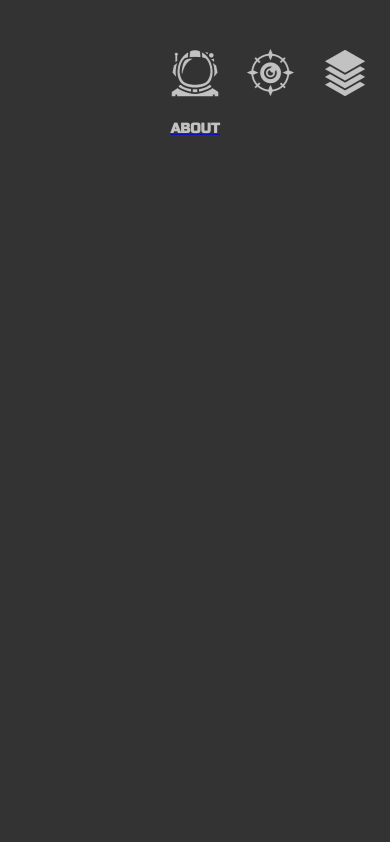
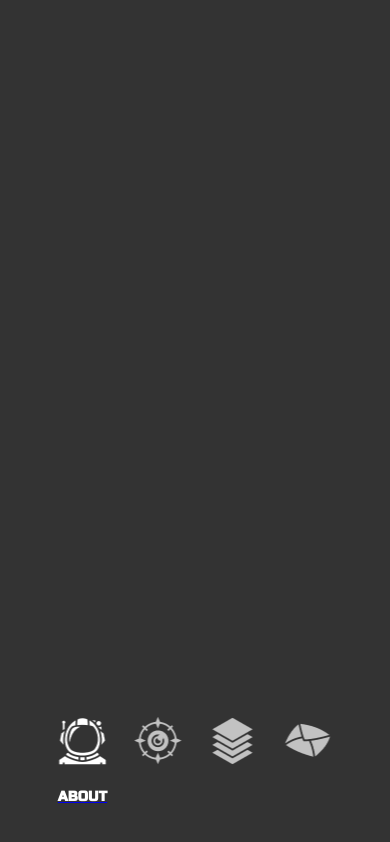
Before and after one commit to comicsamays/samay-portfolio, a React (Create React App) app: page / in a window 390 px wide. Built offline with nearby package versions, Linux system fonts and the light colour scheme.

Commit message:
feat: cross-resolution compatibility

```diff
--- a/src/styles/nav.css
+++ b/src/styles/nav.css
@@ -42,3 +42,18 @@ a {
 .nav-link:hover {
   opacity: 1;
 }
+
+.nav-link.current {
+  opacity: 1;
+}
+
+@media (max-width: 1100px) {
+  .nav-about, .nav-skills, .nav-projects, .nav-contact {
+    transform: translateX(0);
+  }
+  .nav {
+    top: calc(100vh - 8rem);
+    transform: translateX(-50%);
+  }
+
+}
```
